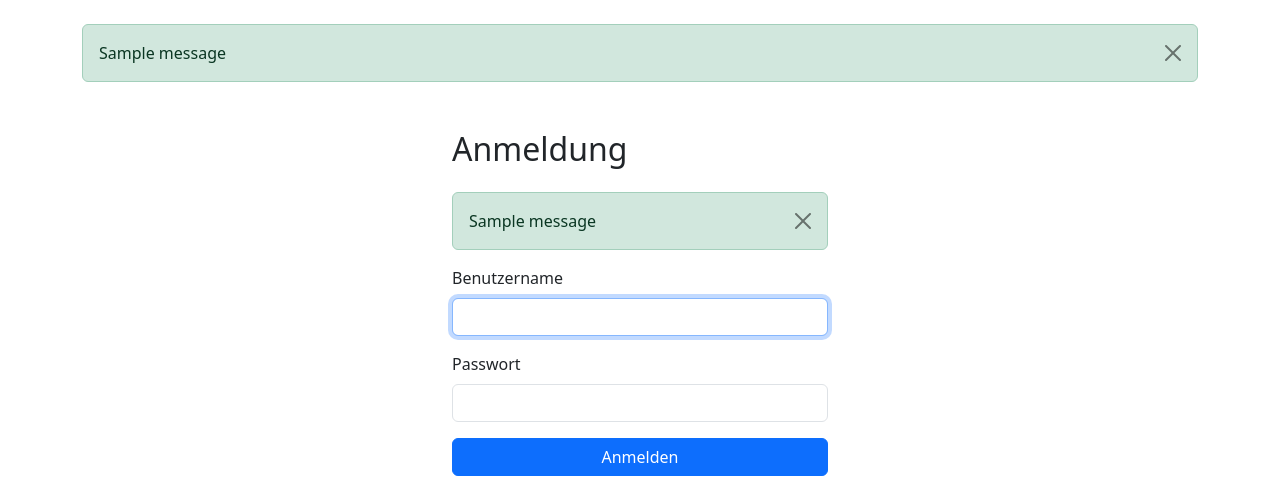
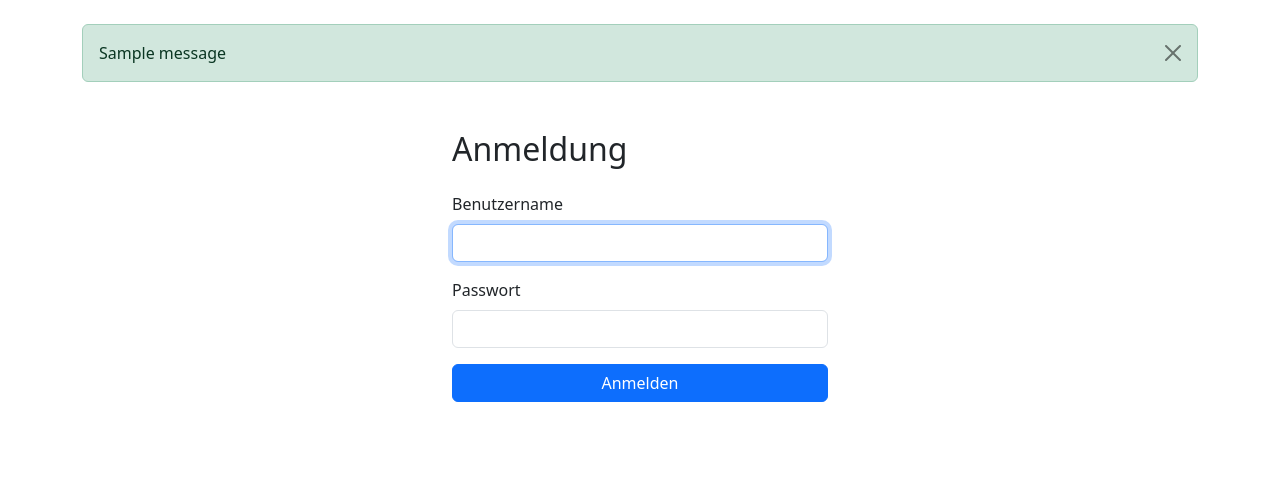
Before and after one commit to Kitanga84/Serwer, a Flask app: page /login in a window 1280 px wide. Shown: the part 56-546 px from the top of the page. Run offline with Flask 3, Linux system fonts and the light colour scheme; one stand-in notice (Sample message) is shown.

Commit message:
Update login.html

```diff
--- a/templates/login.html
+++ b/templates/login.html
@@ -4,18 +4,6 @@
 {% block content %}
 <div class="container mt-5" style="max-width: 400px;">
   <h2 class="mb-4">Anmeldung</h2>
-
-  {% with messages = get_flashed_messages(with_categories=true) %}
-    {% if messages %}
-      {% for category, message in messages %}
-        <div class="alert alert-{{ category }} alert-dismissible fade show" role="alert">
-          {{ message }}
-          <button type="button" class="btn-close" data-bs-dismiss="alert"></button>
-        </div>
-      {% endfor %}
-    {% endif %}
-  {% endwith %}
-
   <form method="POST" action="{{ url_for('login') }}">
     <div class="mb-3">
       <label for="username" class="form-label">Benutzername</label>
@@ -27,4 +15,5 @@
     </div>
     <button type="submit" class="btn btn-primary w-100">Anmelden</button>
   </form>
+</div>
 {% endblock %}
```
